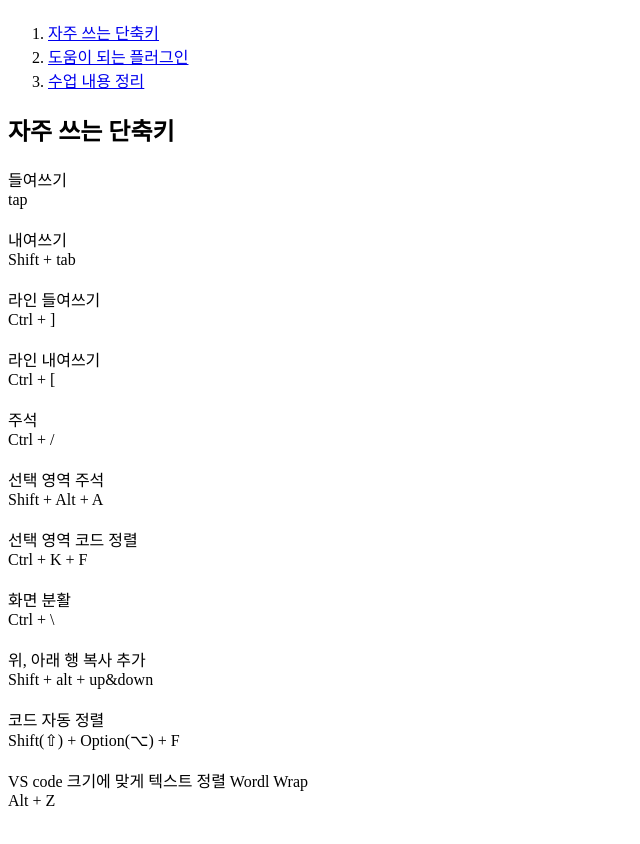
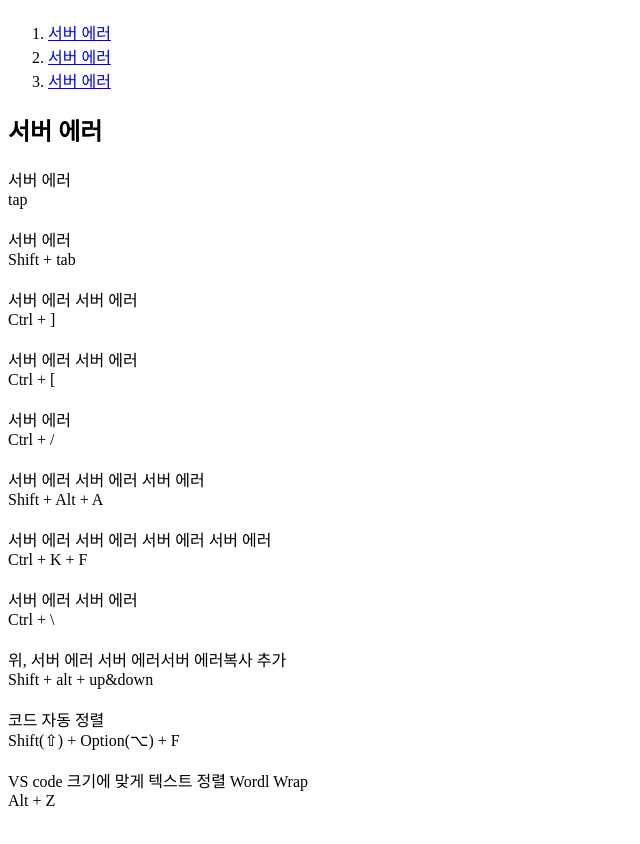
Before and after one commit to choijiy0ung/study, a plain HTML site: page 1.html in a window 1280 px wide. Shown: the part 60-904 px from the top of the page, without its empty margins (0-640 px from the left). Drawn offline with Linux system fonts and the light colour scheme.

Commit message:
Update 1.html

```diff
--- a/1.html
+++ b/1.html
@@ -8,38 +8,38 @@
 <body>
     <h1><a href="index.html">Web Study</a></h1>
     <ol>
-        <li><a href="1.html">자주 쓰는 단축키</a></li>
-        <li><a href="2.html">도움이 되는 플러그인</a></li>
-        <li><a href="3.html">수업 내용 정리</a></li>
+        <li><a href="1.html">서버 에러</a></li>
+        <li><a href="2.html">서버 에러</a></li>
+        <li><a href="3.html">서버 에러</a></li>
     </ol>
-    <h2>자주 쓰는 단축키</h2>
+    <h2>서버 에러</h2>
 
     <dl>
-        <dt>들여쓰기</dt>
+        <dt>서버 에러</dt>
         <dt>tap</dt>
         <br>
-        <dt>내여쓰기</dt>
+        <dt>서버 에러</dt>
         <dt>Shift + tab</dt>
         <br>
-        <dt>라인 들여쓰기</dt>
+        <dt>서버 에러 서버 에러</dt>
         <dt>Ctrl + ]</dt>
         <br>
-        <dt>라인 내여쓰기</dt>
+        <dt>서버 에러 서버 에러</dt>
         <dt>Ctrl + [</dt>
         <br>
-        <dt>주석</dt>
+        <dt>서버 에러</dt>
         <dt>Ctrl + /</dt>
         <br>
-        <dt>선택 영역 주석</dt>
+        <dt>서버 에러 서버 에러 서버 에러</dt>
         <dt>Shift + Alt + A</dt>
         <br>
-        <dt>선택 영역 코드 정렬</dt>
+        <dt>서버 에러 서버 에러 서버 에러 서버 에러</dt>
         <dt>Ctrl + K + F</dt>
         <br>
-        <dt>화면 분활</dt>
+        <dt>서버 에러 서버 에러</dt>
         <dt>Ctrl + \</dt>
         <br>
-        <dt>위, 아래 행 복사 추가</dt>
+        <dt>위, 서버 에러 서버 에러서버 에러복사 추가</dt>
         <dt>Shift + alt + up&down</dt>
         <br>
         <dt>코드 자동 정렬</dt>
```
